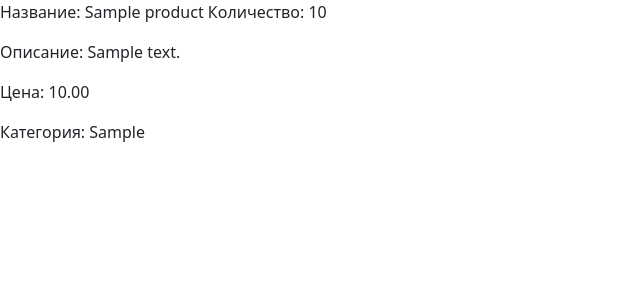
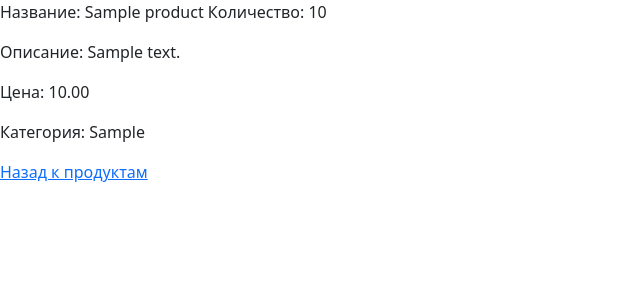
Before and after one commit to NatalyBasova/otus_project, a Django app: page /products/details/1 in a window 1280 px wide. Shown: the top 300 px of the page, without its empty margins (0-640 px from the left). Run offline with Django 5.2, Linux system fonts and the light colour scheme; tables that the repository leaves empty hold one stand-in row (values such as "Sample post").

Commit message:
add back ref

```diff
--- a/app/flow_meter/jinja2/product_details.html
+++ b/app/flow_meter/jinja2/product_details.html
@@ -10,4 +10,6 @@
 <p>Описание: {{ product.description }}</p>
 <p>Цена: {{ product.price }}</p>
 <p>Категория: {{ product.category }}</p>
+
+<p><a href="/products">Назад к продуктам</a></p>
 {% endblock %}
```
